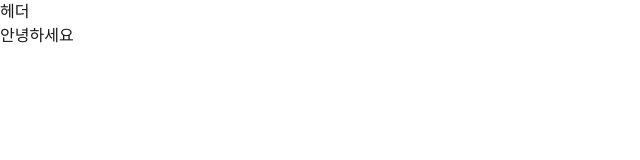
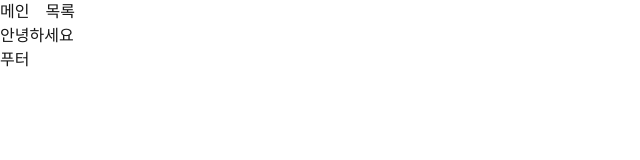
Before and after one commit to alison0525/nextjs-1, a Next.js app: page / in a window 1280 px wide. Shown: the top 160 px of the page, without its empty margins (0-640 px from the left). Built offline with nearby package versions, Linux system fonts and the light colour scheme.

Commit message:
step6 - 사이트 공통 상단바 구현

```diff
--- a/src/app/layout.tsx
+++ b/src/app/layout.tsx
@@ -23,12 +23,18 @@ export default function RootLayout({
   children: React.ReactNode;
 }>) {
   return (
-    <html lang="en">
+    <html lang="ko">
       <body
         className={`${geistSans.variable} ${geistMono.variable} antialiased`}
       >
-        <h1>헤더</h1>
+        <header>
+          <nav className="flex gap-4">
+            <a href="/">메인</a>
+            <a href="/list">목록</a>
+          </nav>
+        </header>
         {children}
+        <footer>푸터</footer>
       </body>
     </html>
   );
```
